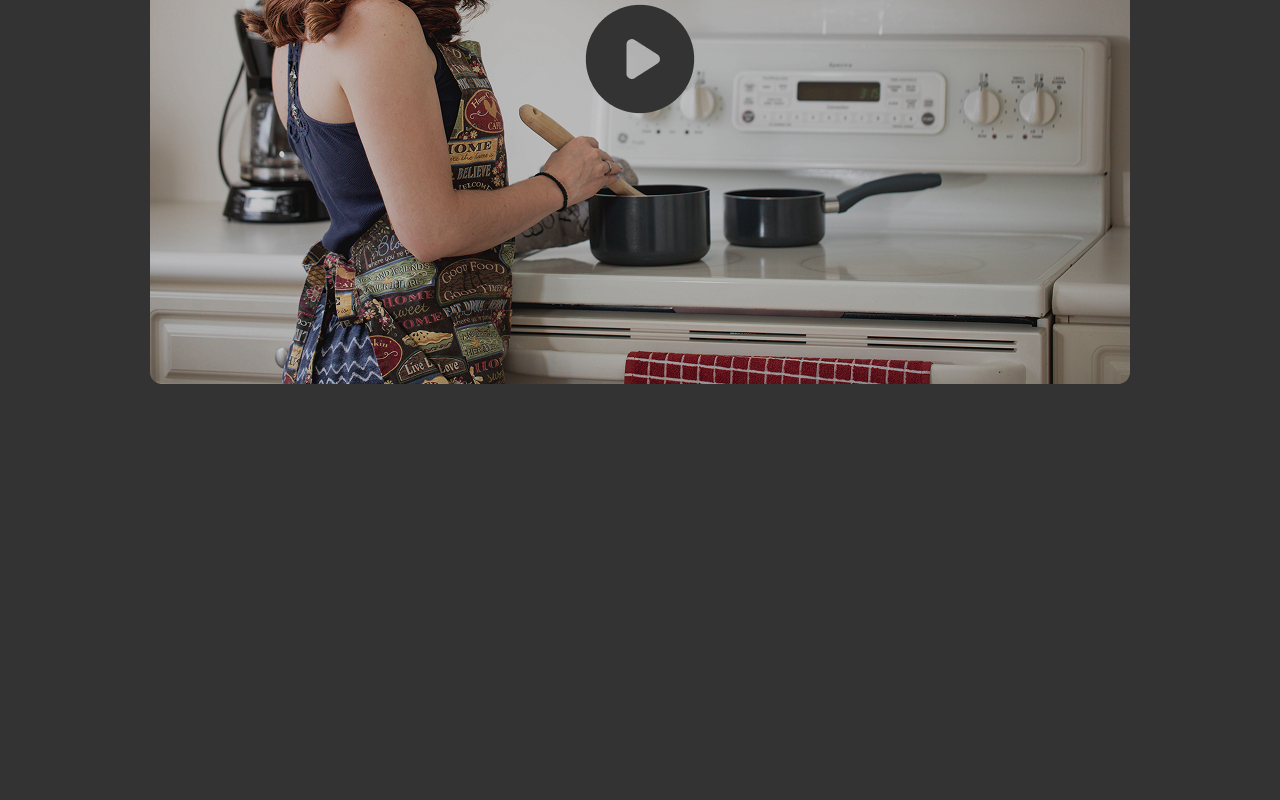
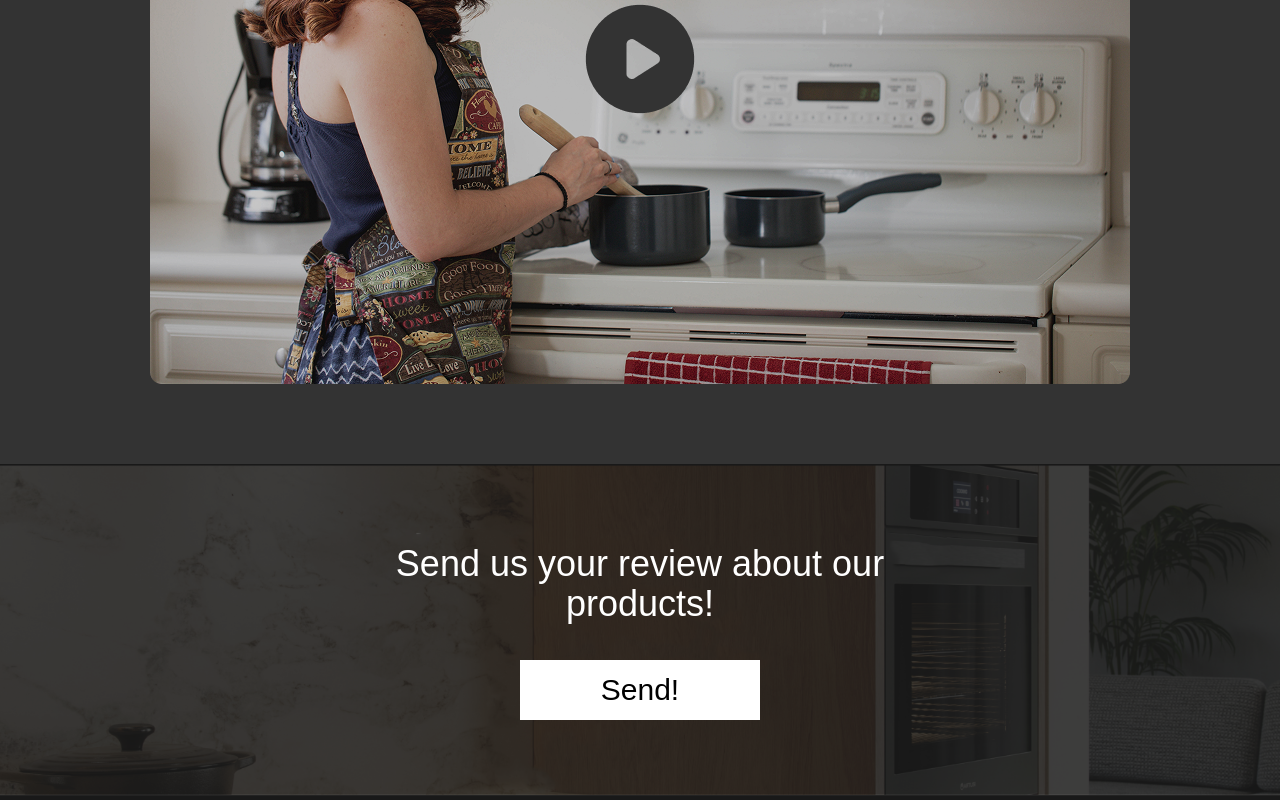
Before and after one commit to rocolusso/webcoder-test-challange-next, a Next.js app: page / in a window 1280 px wide. Shown: the part 3000-3800 px from the top of the page. Before the commit the page ends 3464 px from the top, so only its background shows below. Built offline with nearby package versions, Linux system fonts and the light colour scheme.

Commit message:
created Contact component

```diff
--- a/src/app/page.tsx
+++ b/src/app/page.tsx
@@ -1,6 +1,7 @@
 import Header from "@/components/Header";
 import About from "@/components/About";
 import Services from "@/components/Services";
+import Contact from "@/components/Contact";
 
 export default function Home() {
   return (
@@ -9,6 +10,7 @@ export default function Home() {
       <main>
           <About />
           <Services />
+          <Contact />
       </main>
     </>
   );
--- /dev/null
+++ b/src/components/Contact.tsx
@@ -0,0 +1,30 @@
+import React from 'react';
+import Image from "next/image";
+import contactImg from "../../public/img/contact-us.png";
+
+const Contact = () => {
+    return (
+        <section>
+            <div className="relative mx-auto">
+                <Image
+                    src={contactImg}
+                    alt="contact-background"
+                    fill
+                    priority
+                    className="object-cover"
+                />
+                <div className="absolute inset-0 bg-black/50" />
+                <div className="container py-20 mx-auto relative z-10">
+                    <div className="flex flex-col justify-center items-center px-5 text-white text-center">
+                        <h3 className="text-4xl  mb-4 max-w-[500px]">
+                            Send us your review about our products!
+                        </h3>
+                        <button className={'mt-[20px] w-[240px] h-[60px] bg-white z-10 text-3xl text-black'}>Send!</button>
+                    </div>
+                </div>
+            </div>
+        </section>
+    );
+};
+
+export default Contact;
```
Also changed, not shown: public/img/contact-us.png (added).
